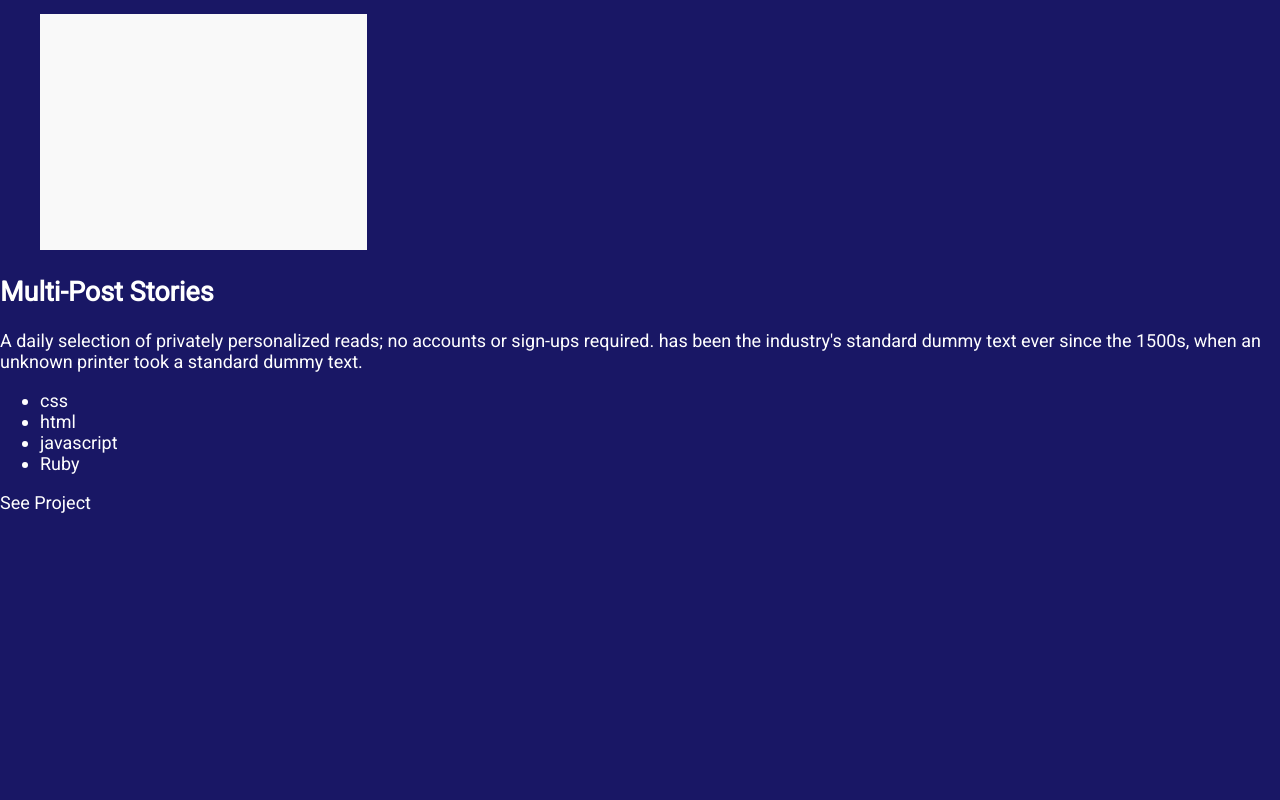
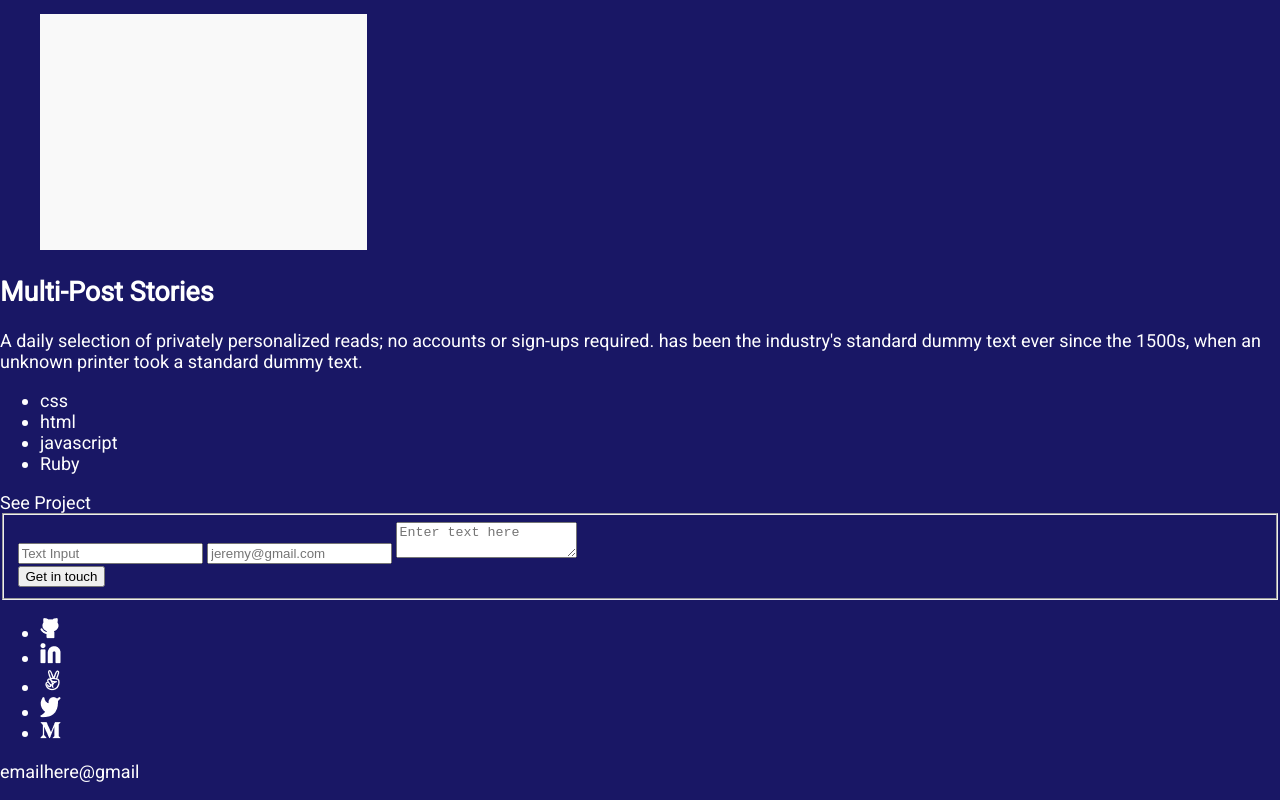
Before and after one commit to til2to/porfolio_projects, a website: page index.html in a window 1280 px wide. Shown: the part 1627-2427 px from the top of the page. Before the commit the page ends 2140 px from the top, so only its background shows below. Drawn offline with Linux system fonts and the light colour scheme.

Commit message:
Created contact-form

```diff
--- a/index.html
+++ b/index.html
@@ -140,7 +140,30 @@
 
       <section class="button">See Project</section>
     </section>
+    <section>
+      <fieldset>
+        <form action="https://formspree.io/f/xrgdbeyr" method="post">
+          <input type="text" id="name" name="Name" placeholder="Text Input" required
+          maxlength="30"
+          />
+          <input type="email" id="email" name="Email" placeholder="jeremy@gmail.com" required
+          />
+          <textarea name="Text Area" id="textarea" placeholder="Enter text here" required></textarea>
+        </form>
+        <button class="form-button" type="submit">Get in touch</button>
+      </fieldset>
 
+      <article class="social-media">
+        <ul>
+          <li><a href="#"><img src="one.png" alt=""></a></li>
+          <li><a href="#"><img src="Frame.png" alt=""></a></li>
+          <li><a href="#"><img src="three.png" alt=""></a></li>
+          <li><a href="#"><img src="four.png" alt=""></a></li>
+          <li><a href="#"><img src="five.png" alt=""></a></li>
+        </ul>
+      </article>
+      <p>emailhere@gmail</p>
+    </section>
   </section>
 </body>
 </html>
--- a/style.css
+++ b/style.css
@@ -25,6 +25,7 @@ body {
 
   .title_post {
     color: #fff;
+    margin-left: 25px;
   }
 
   h1 {
```
Also changed, not shown: Frame.png (added), five.png (added), four.png (added), one.png (added), three.png (added).
